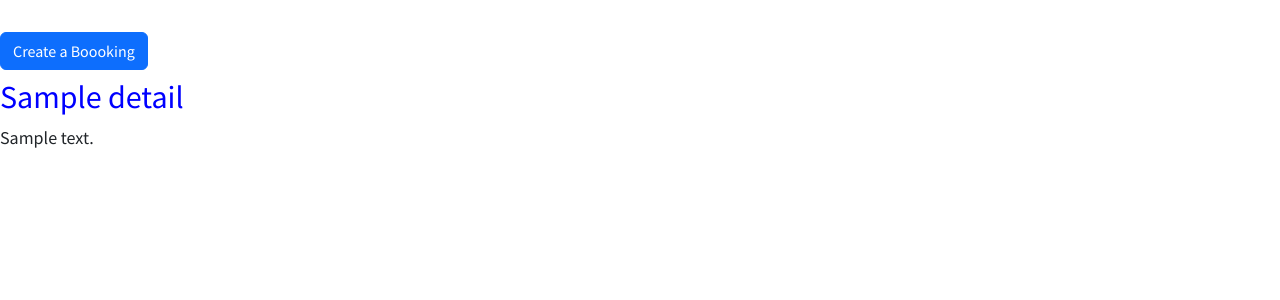
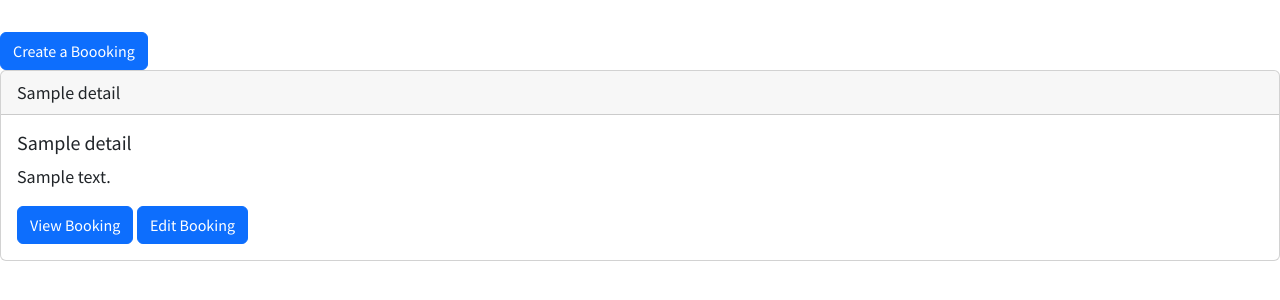
Before and after one commit to Skywalker-Zw/mun_logistics, a Django app: page / in a window 1280 px wide. Shown: the part 57-357 px from the top of the page. Run offline with Django 4.2, Linux system fonts and the light colour scheme; tables that the repository leaves empty hold one stand-in row (values such as "Sample post").

Commit message:
initial commit

```diff
--- a/mun_logistics/booking/admin.py
+++ b/mun_logistics/booking/admin.py
@@ -1,5 +1,5 @@
 from django.contrib import admin
-from . models import Booking_Details
+from . models import Booking_Details, ShippingDetails
 # Register your models here.
 
 class Booking_DetailsAdmin(admin.ModelAdmin):
@@ -7,3 +7,4 @@ class Booking_DetailsAdmin(admin.ModelAdmin):
 
 
 admin.site.register(Booking_Details, Booking_DetailsAdmin)
+admin.site.register(ShippingDetails)
--- a/mun_logistics/booking/models.py
+++ b/mun_logistics/booking/models.py
@@ -25,3 +25,13 @@
         return self.sender_name
     def get_absolute_url(self):
         return reverse("booking_detail", kwargs={"pk": self.pk})
+
+class ShippingDetails(models.Model):
+    origin = models.CharField(max_length=400)
+    destination = models.CharField(max_length=400)
+    shipment_mode = models.CharField(max_length=400)
+    shipment_date = models.DateField()
+    time_updated = models.TimeField()
+    location = models.CharField(max_length=400)
+    updated_by = models.CharField(max_length=400)
+    remarks = models.CharField(max_length=400)
--- a/mun_logistics/booking/urls.py
+++ b/mun_logistics/booking/urls.py
@@ -6,6 +6,6 @@ from .views import BookingListView, BookingDetailView,BookingCreate,BookingUpdat
 urlpatterns = [
     path("booking/<int:pk>/",BookingDetailView.as_view(), name="booking_detail"),
     path("bookingcreate/",BookingCreate.as_view(),name="create_booking"),
-    # path("booking_update/int:pk", BookingUpdate.as_view(), name="update_booking"),
+    path("booking_update/int:pk", BookingUpdate.as_view(), name="update_booking"),
     path("", BookingListView.as_view(), name="home"),
 ]
--- a/mun_logistics/templates/home.html
+++ b/mun_logistics/templates/home.html
@@ -3,12 +3,25 @@
 {% block content %}
 <a href="{% url 'create_booking' %}" class="btn btn-primary">Create a Boooking</a>
 
+<br>
+
 
 {% for booking_details in booking_details_list %}
-    <div class="post-entry">
+    <!-- <div class="post-entry">
         <h2><a href="{% url 'booking_detail' booking_details.pk %}">{{ booking_details.sender_name }}</a></h2>
         <p>{{ booking_details.sender_address }}</p>
 
-    </div>
+    </div> -->
+    <div class="card">
+        <div class="card-header">
+            {{ booking_details.sender_name }}
+        </div>
+        <div class="card-body">
+          <h5 class="card-title">{{ booking_details.receiver_name}}</h5>
+          <p class="card-text">{{ booking_details.sender_address }}</p>
+          <a href="{% url 'booking_detail' booking_details.pk %}" class="btn btn-primary">View Booking</a>
+          <a href="{% url 'booking_detail' booking_details.pk %}" class="btn btn-primary">Edit Booking</a>
+        </div>
+      </div>
 {% endfor %}
 {% endblock content %}
```
Also changed, not shown: mun_logistics/booking/migrations/0003_shippingdetails.py (added).
